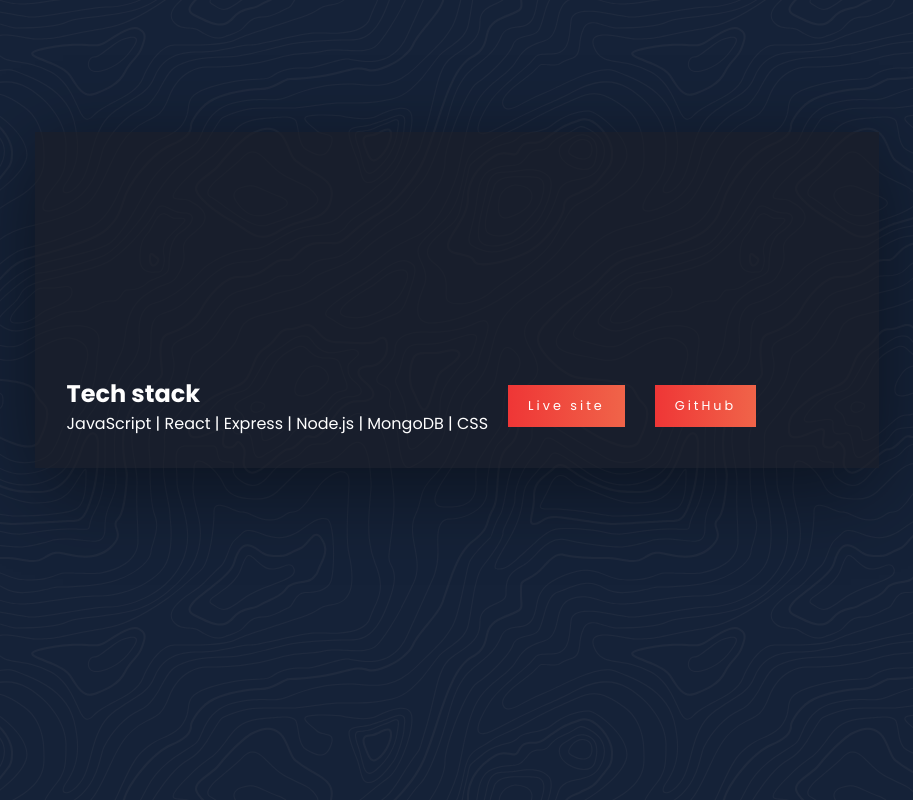
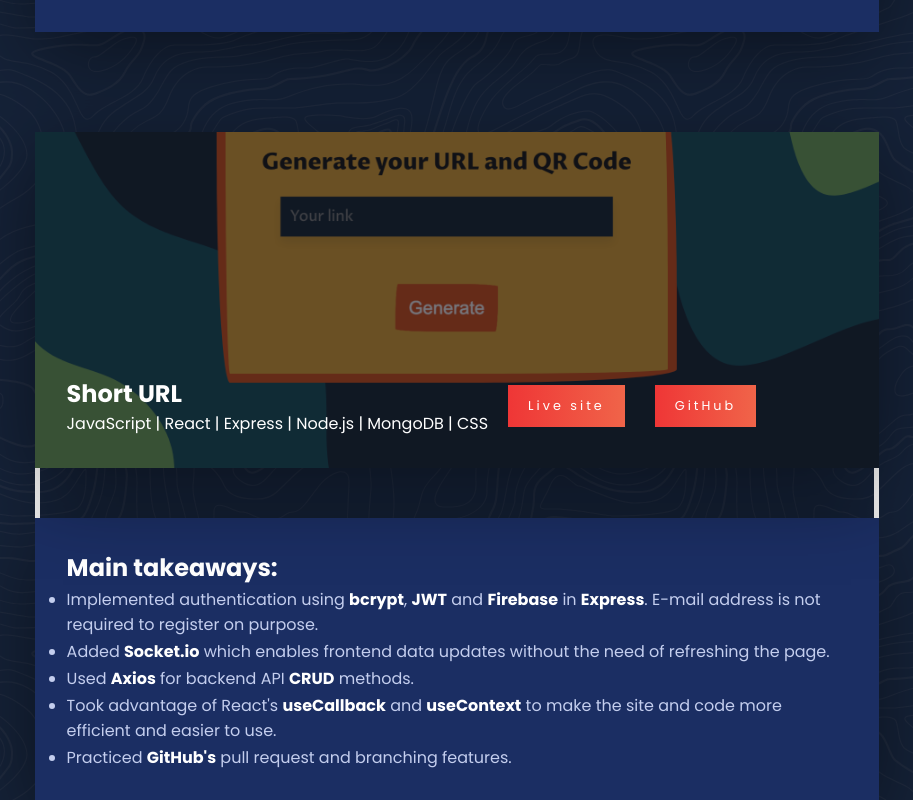
Before and after one commit to paether/portfolio, a React (Create React App) app in the folder client/: page / in a window 1280 px wide. Shown: the part 1900-2700 px from the top of the page, without its empty margins (199-1112 px from the left). Built offline with nearby package versions, Linux system fonts and the light colour scheme.

Commit message:
shorturl picture added

```diff
--- a/client/src/components/Projects.css
+++ b/client/src/components/Projects.css
@@ -49,6 +49,9 @@
 }
 .project[data-project="wishlist"] {
   background-image: url("../../public/assets/wishlist.jpg");
+}
+.project[data-project="shorturl"] {
+  background-image: url("../../public/assets/shorturl.png");
 }
 .project-description-container {
   width: clamp(80%, 80vw, 800px);
--- a/client/src/components/Projects.js
+++ b/client/src/components/Projects.js
@@ -85,7 +85,7 @@ export default function Projects() {
           <div className="project-details-container">
             <div className="project-left">
               <div className="project-name-mobile">Short URL</div>
-              <h3 className="project-tech-stack">Tech stack</h3>
+              <h3 className="project-tech-stack">Short URL</h3>
               <h4 className="project-tech-stack-details">
                 JavaScript | React | Express | Node.js | MongoDB | CSS
               </h4>
```
Also changed, not shown: client/public/assets/shorturl.png (added), 1 other file (tests, documents, lock files or other folders).
